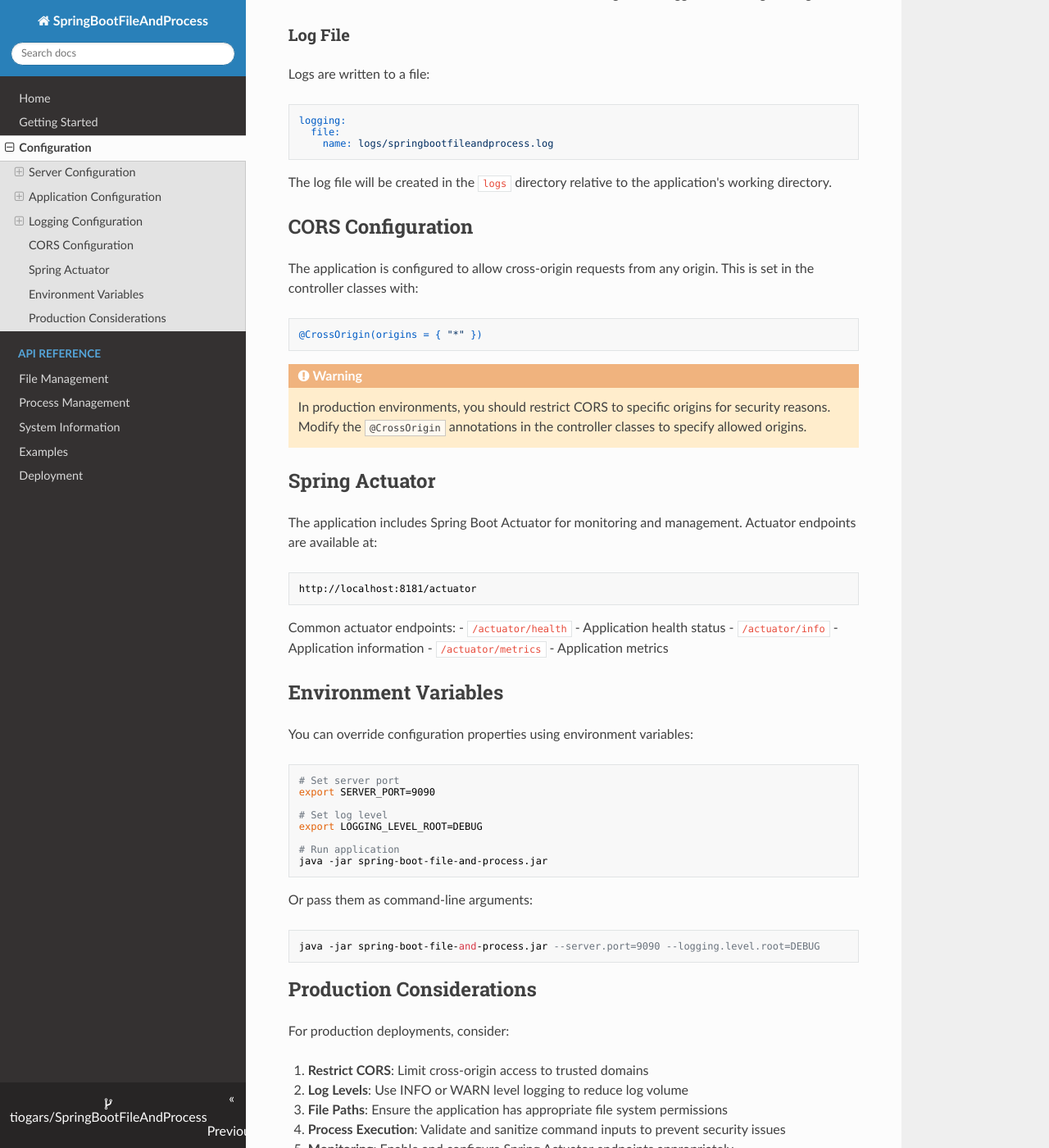
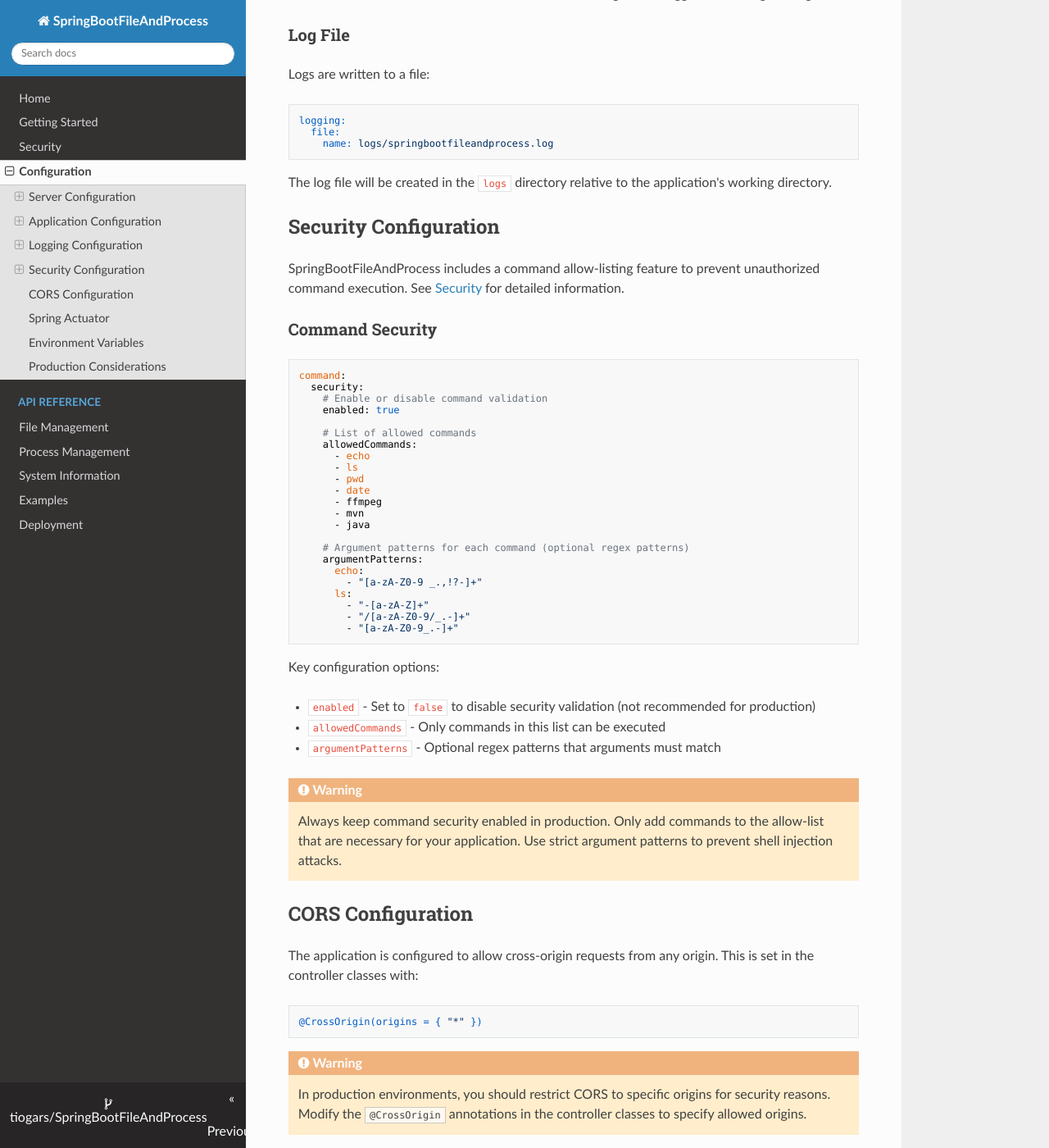
Before and after one commit to tiogars/SpringBootFileAndProcess, an MkDocs documentation site: the page built from docs/configuration.md, in a window 1280 px wide and 1400 px high, scrolled down 1465 px. Shown: the whole window at 82% size. Built offline with MkDocs 1.6.1, drawn with Linux system fonts in a browser that asks for light colours; nearby versions of some CDN libraries; some of the changed text lies outside the part shown.

Commit message:
Add security documentation and update existing docs
Co-authored-by: tiogars <20747024+tiogars@users.noreply.github.com>

````diff
--- a/docs/configuration.md
+++ b/docs/configuration.md
@@ -84,6 +84,47 @@ logging:
 
 The log file will be created in the `logs` directory relative to the application's working directory.
 
+## Security Configuration
+
+SpringBootFileAndProcess includes a command allow-listing feature to prevent unauthorized command execution. See [Security](security.md) for detailed information.
+
+### Command Security
+
+```yaml
+command:
+  security:
+    # Enable or disable command validation
+    enabled: true
+
+    # List of allowed commands
+    allowedCommands:
+      - echo
+      - ls
+      - pwd
+      - date
+      - ffmpeg
+      - mvn
+      - java
+
+    # Argument patterns for each command (optional regex patterns)
+    argumentPatterns:
+      echo:
+        - "[a-zA-Z0-9 _.,!?-]+"
+      ls:
+        - "-[a-zA-Z]+"
+        - "/[a-zA-Z0-9/_.-]+"
+        - "[a-zA-Z0-9_.-]+"
+```
+
+Key configuration options:
+
+- `enabled` - Set to `false` to disable security validation (not recommended for production)
+- `allowedCommands` - Only commands in this list can be executed
+- `argumentPatterns` - Optional regex patterns that arguments must match
+
+!!! warning
+    Always keep command security enabled in production. Only add commands to the allow-list that are necessary for your application. Use strict argument patterns to prevent shell injection attacks.
+
 ## CORS Configuration
 
 The application is configured to allow cross-origin requests from any origin. This is set in the controller classes with:
@@ -133,8 +174,9 @@ java -jar spring-boot-file-and-process.jar --server.port=9090 --logging.level.ro
 
 For production deployments, consider:
 
-1. **Restrict CORS**: Limit cross-origin access to trusted domains
-2. **Log Levels**: Use INFO or WARN level logging to reduce log volume
-3. **File Paths**: Ensure the application has appropriate file system permissions
-4. **Process Execution**: Validate and sanitize command inputs to prevent security issues
-5. **Monitoring**: Enable and configure Spring Actuator endpoints appropriately
+1. **Command Security**: Keep command validation enabled and maintain a minimal allow-list
+2. **Restrict CORS**: Limit cross-origin access to trusted domains
+3. **Log Levels**: Use INFO or WARN level logging to reduce log volume
+4. **File Paths**: Ensure the application has appropriate file system permissions
+5. **Argument Validation**: Define strict argument patterns to prevent injection attacks
+6. **Monitoring**: Enable and configure Spring Actuator endpoints appropriately
--- a/mkdocs.yml
+++ b/mkdocs.yml
@@ -13,6 +13,7 @@ theme:
 nav:
   - Home: index.md
   - Getting Started: getting-started.md
+  - Security: security.md
   - Configuration: configuration.md
   - API Reference:
     - File Management: api/file-management.md
````
Also changed, not shown: docs/index.md (+4 -1 lines), docs/security.md (added, +155 -0 lines).
